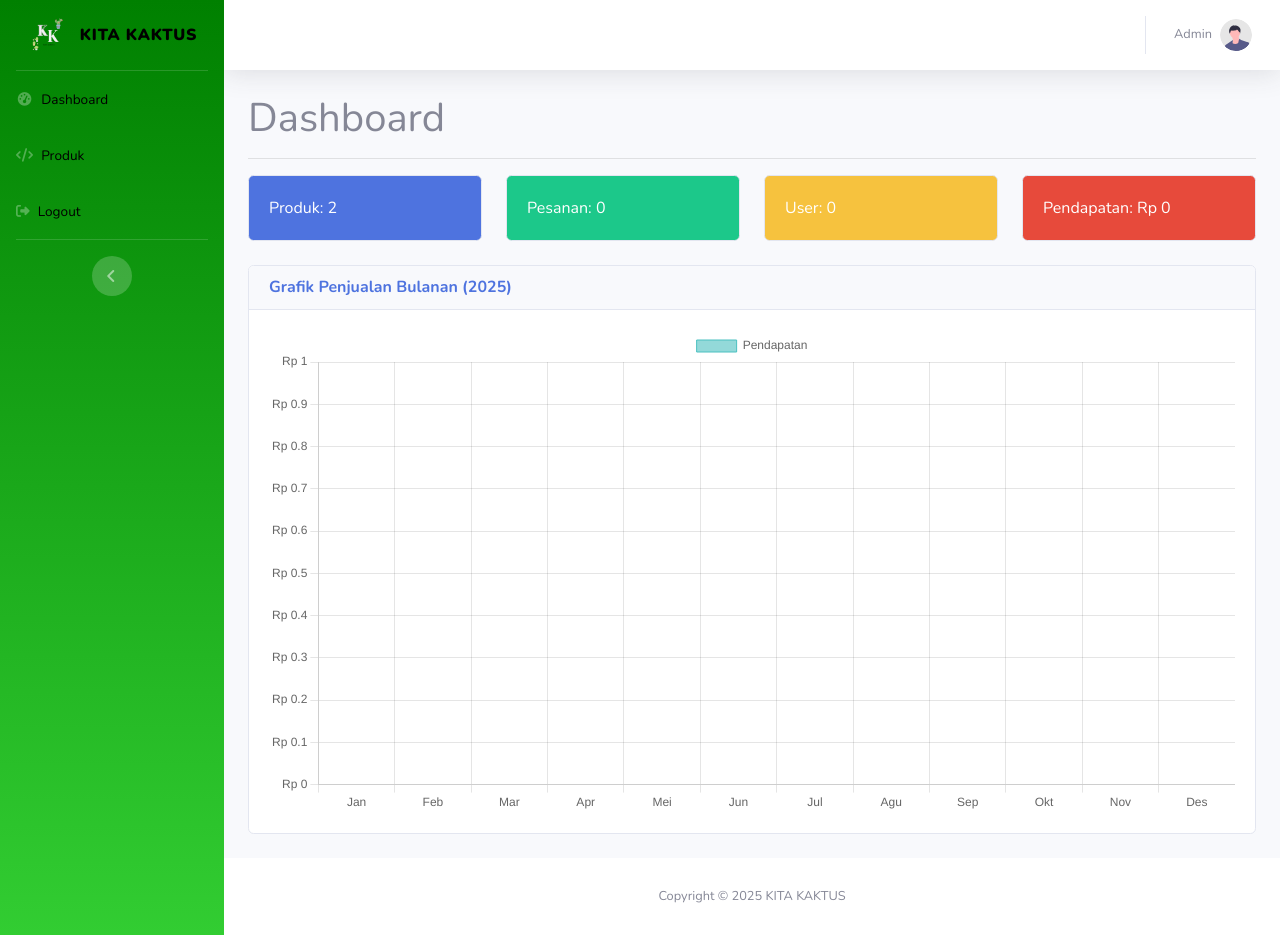
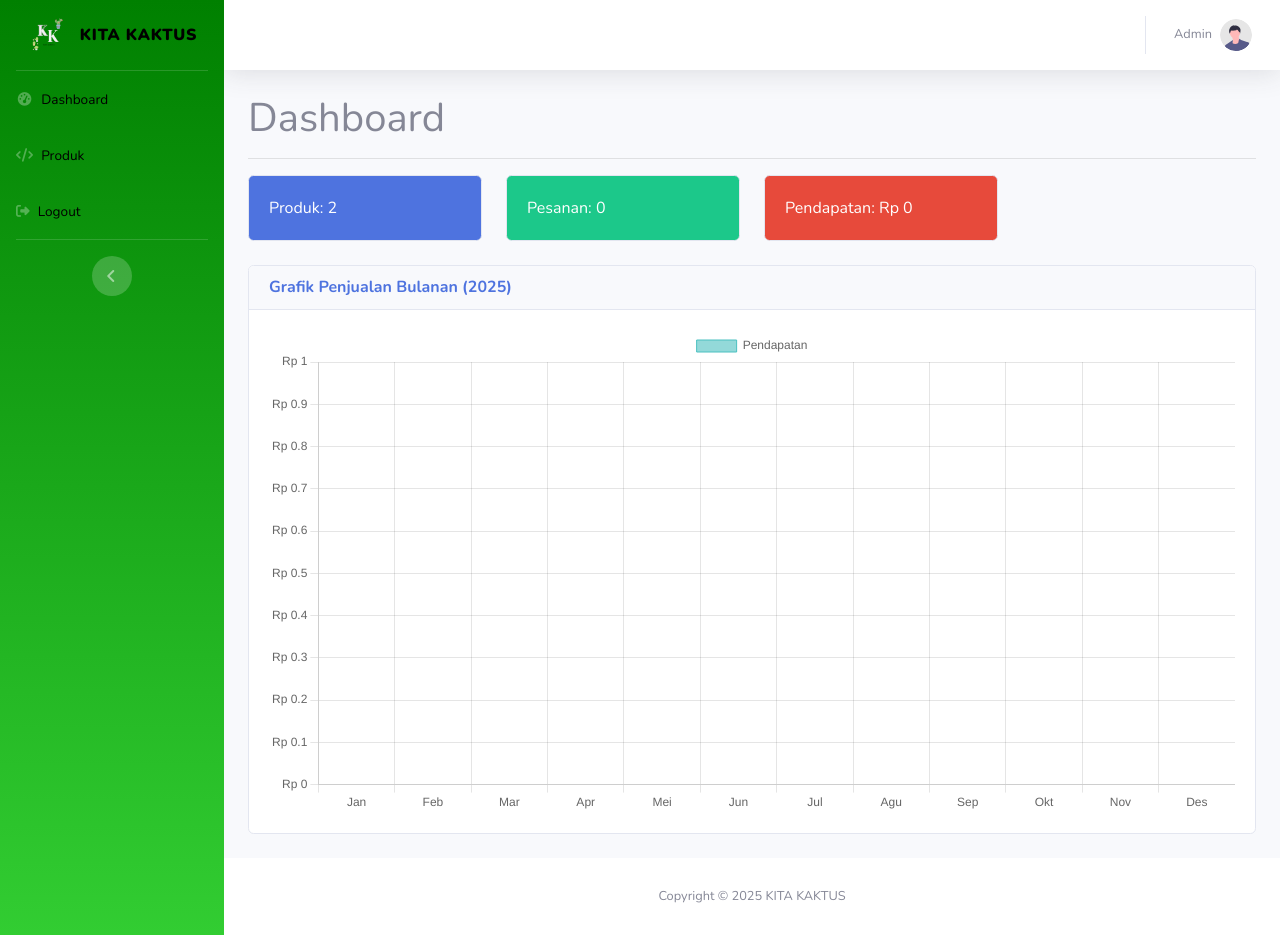
Before and after one commit to junaaa7/Projek-Kita-Kaktus, a PHP site: page /admin/page/home.php in a window 1280 px wide. Run offline with PHP 8.4, Linux system fonts and the light colour scheme; a user stored in the database is signed in; data comes from the database, SQL or seed files in the repository; some libraries are stand-ins or nearby versions.

Commit message:
Co-authored-by: KIBOW26 <KIBOW26@users.noreply.github.com> Co-authored-by: Crafty-9 <Crafty-9@users.noreply.github.com>

```diff
--- a/admin/page/home.php
+++ b/admin/page/home.php
@@ -6,6 +6,7 @@ if(!isset($_SESSION['username'])) {
 }
 require '../../db/koneksi.php';
 error_reporting(E_ALL ^ (E_NOTICE | E_WARNING));
+
 // ====== Safety queries: hanya jalankan jika tabel ada ======
 function table_exists($koneksi, $table) {
     $res = @mysqli_query($koneksi, "SHOW TABLES LIKE '".mysqli_real_escape_string($koneksi,$table)."'");
@@ -35,7 +36,6 @@ function safe_sum($koneksi, $table, $col, $where='1') {
 // ambil statistik (aman)
 $dataProduk     = safe_count($koneksi, 'produk');
 $dataPesanan    = safe_count($koneksi, 'pesanan');
-$dataUser       = safe_count($koneksi, 'users');
 $dataPendapatan = safe_sum($koneksi, 'pesanan', 'total_harga', "status='selesai'");
 
 // ambil data chart (jika tabel pesanan ada)
@@ -200,13 +200,6 @@ if (table_exists($koneksi, 'pesanan')) {
     </div>
 </div>
 
-<!-- Card User -->
-<div class="col-xl-3 col-md-6">
-    <div class="card bg-warning text-white mb-4">
-        <div class="card-body">User: <?= $dataUser ?></div>
-    </div>
-</div>
-
 <!-- Card Pendapatan -->
 <div class="col-xl-3 col-md-6">
     <div class="card bg-danger text-white mb-4">
```
